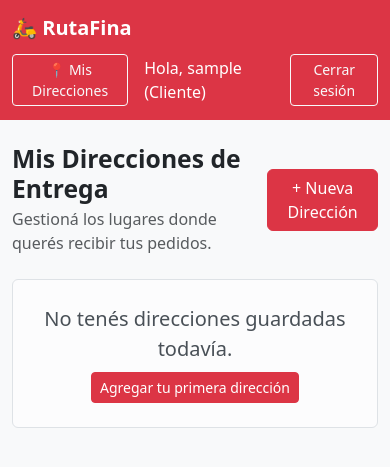
After one commit to Coleko22/Rutafina-Davinci, a Django app: page /auth/direcciones/ in a window 390 px wide. The commit adds this page. Shown: the top 467 px of the page. Run offline with Django 5.2, Linux system fonts and the light colour scheme; the visitor is signed in with stand-in values (Sample User, id 1); data comes from the database, SQL or seed files in the repository; data that the repository does not hold is empty.

Commit message:
implementa gestión de direcciones de entrega para clientes (H4)
- Agrega formulario DireccionForm y vistas para listar, crear y eliminar direcciones asociadas al perfil de Cliente.
- Conecta endpoints en users/urls.py y acceso directo desde el navbar.
- Incluye plantillas con tarjetas responsivas usando Bootstrap 5.

```diff
--- a/RutaFina/templates/base.html
+++ b/RutaFina/templates/base.html
@@ -10,8 +10,9 @@
     <nav class="navbar navbar-expand-lg navbar-dark bg-danger mb-4">
         <div class="container">
             <a class="navbar-brand fw-bold" href="{% url 'home' %}">🛵 RutaFina</a>
-            <div class="d-flex">
+            <div class="d-flex align-items-center">
                 {% if user.is_authenticated %}
+                    <a href="{% url 'mis_direcciones' %}" class="btn btn-outline-light btn-sm me-3">📍 Mis Direcciones</a>
                     <span class="navbar-text me-3 text-white">Hola, {{ user.username }} ({{ user.get_role_display }})</span>
                     <a href="{% url 'logout' %}" class="btn btn-outline-light btn-sm">Cerrar sesión</a>
                 {% else %}
--- /dev/null
+++ b/RutaFina/templates/users/direcciones.html
@@ -0,0 +1,40 @@
+{% extends 'base.html' %}
+
+{% block content %}
+<div class="d-flex justify-content-between align-items-center mb-4">
+    <div>
+        <h2 class="fw-bold mb-1">Mis Direcciones de Entrega</h2>
+        <p class="text-muted mb-0">Gestioná los lugares donde querés recibir tus pedidos.</p>
+    </div>
+    <a href="{% url 'agregar_direccion' %}" class="btn btn-danger">+ Nueva Dirección</a>
+</div>
+
+<div class="row g-3">
+    {% for dir in direcciones %}
+        <div class="col-md-6">
+            <div class="card shadow-sm border-0 h-100">
+                <div class="card-body d-flex justify-content-between align-items-start">
+                    <div>
+                        <span class="badge bg-danger mb-2">{{ dir.alias|default:"Dirección" }}</span>
+                        <h5 class="card-title fw-bold mb-1">{{ dir.calle }} {{ dir.numero }}</h5>
+                        <p class="text-muted small mb-1">{{ dir.localidad }} (CP: {{ dir.codigo_postal }})</p>
+                        {% if dir.referencia %}
+                            <p class="text-secondary small fst-italic mb-0">📌 {{ dir.referencia }}</p>
+                        {% endif %}
+                    </div>
+                    <a href="{% url 'eliminar_direccion' dir.id %}" class="btn btn-outline-secondary btn-sm" onclick="return confirm('¿Querés eliminar esta dirección?');">
+                        Eliminar
+                    </a>
+                </div>
+            </div>
+        </div>
+    {% empty %}
+        <div class="col-12">
+            <div class="alert alert-light border p-4 text-center">
+                <p class="lead mb-2">No tenés direcciones guardadas todavía.</p>
+                <a href="{% url 'agregar_direccion' %}" class="btn btn-danger btn-sm">Agregar tu primera dirección</a>
+            </div>
+        </div>
+    {% endfor %}
+</div>
+{% endblock %}
--- a/RutaFina/users/urls.py
+++ b/RutaFina/users/urls.py
@@ -5,4 +5,7 @@ urlpatterns = [
     path('registro/', views.registro_view, name='registro'),
     path('login/', views.login_view, name='login'),
     path('logout/', views.logout_view, name='logout'),
+    path('direcciones/', views.mis_direcciones_view, name='mis_direcciones'),
+    path('direcciones/agregar/', views.agregar_direccion_view, name='agregar_direccion'),
+    path('direcciones/eliminar/<int:direccion_id>/', views.eliminar_direccion_view, name='eliminar_direccion'),
 ]
--- a/RutaFina/users/views.py
+++ b/RutaFina/users/views.py
@@ -2,6 +2,9 @@ from django.shortcuts import render, redirect
 from django.contrib.auth import login, logout
 from django.contrib.auth.decorators import login_required
 from .forms import RegistroForm, LoginForm
+from django.shortcuts import get_object_or_404
+from .models import Cliente, Direccion
+from .forms import DireccionForm
 
 def registro_view(request):
     if request.user.is_authenticated:
@@ -40,3 +43,33 @@ def logout_view(request):
 @login_required
 def home_view(request):
     return render(request, 'home.html')
+
+@login_required
+def mis_direcciones_view(request):
+    # Aseguramos que el usuario tenga perfil de Cliente creado
+    cliente, _ = Cliente.objects.get_or_create(usuario=request.user)
+    direcciones = cliente.direcciones.all()
+    return render(request, 'users/direcciones.html', {'direcciones': direcciones})
+
+@login_required
+def agregar_direccion_view(request):
+    cliente, _ = Cliente.objects.get_or_create(usuario=request.user)
+
+    if request.method == 'POST':
+        form = DireccionForm(request.POST)
+        if form.is_valid():
+            direccion = form.save(commit=False)
+            direccion.cliente = cliente
+            direccion.save()
+            return redirect('mis_direcciones')
+    else:
+        form = DireccionForm()
+
+    return render(request, 'users/agregar_direccion.html', {'form': form})
+
+@login_required
+def eliminar_direccion_view(request, direccion_id):
+    cliente = get_object_or_404(Cliente, usuario=request.user)
+    direccion = get_object_or_404(Direccion, id=direccion_id, cliente=cliente)
+    direccion.delete()
+    return redirect('mis_direcciones')
```
Also changed, not shown: RutaFina/templates/users/agregar_direccion.html (added, +27 -0 lines), RutaFina/users/forms.py (+19 -0 lines).
